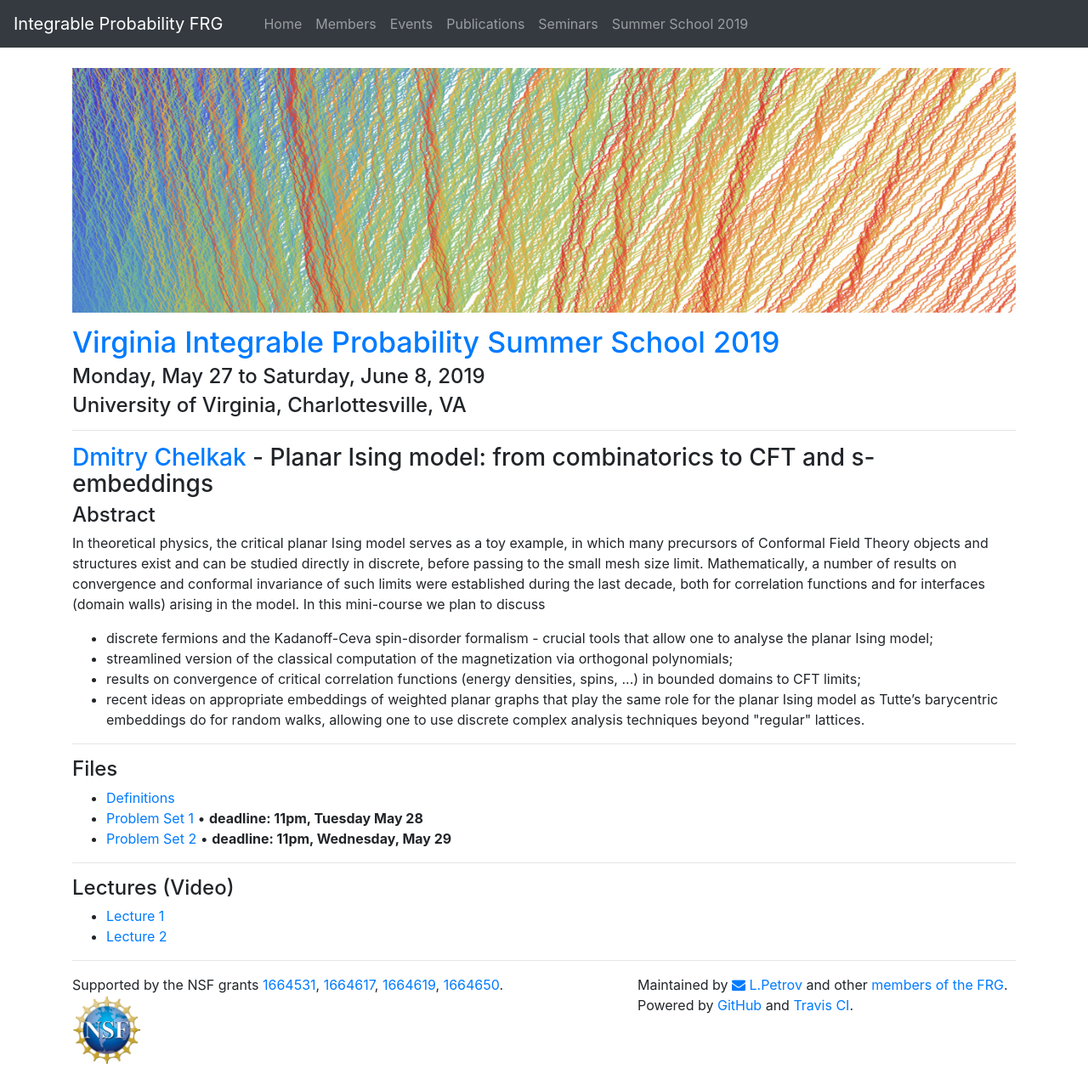
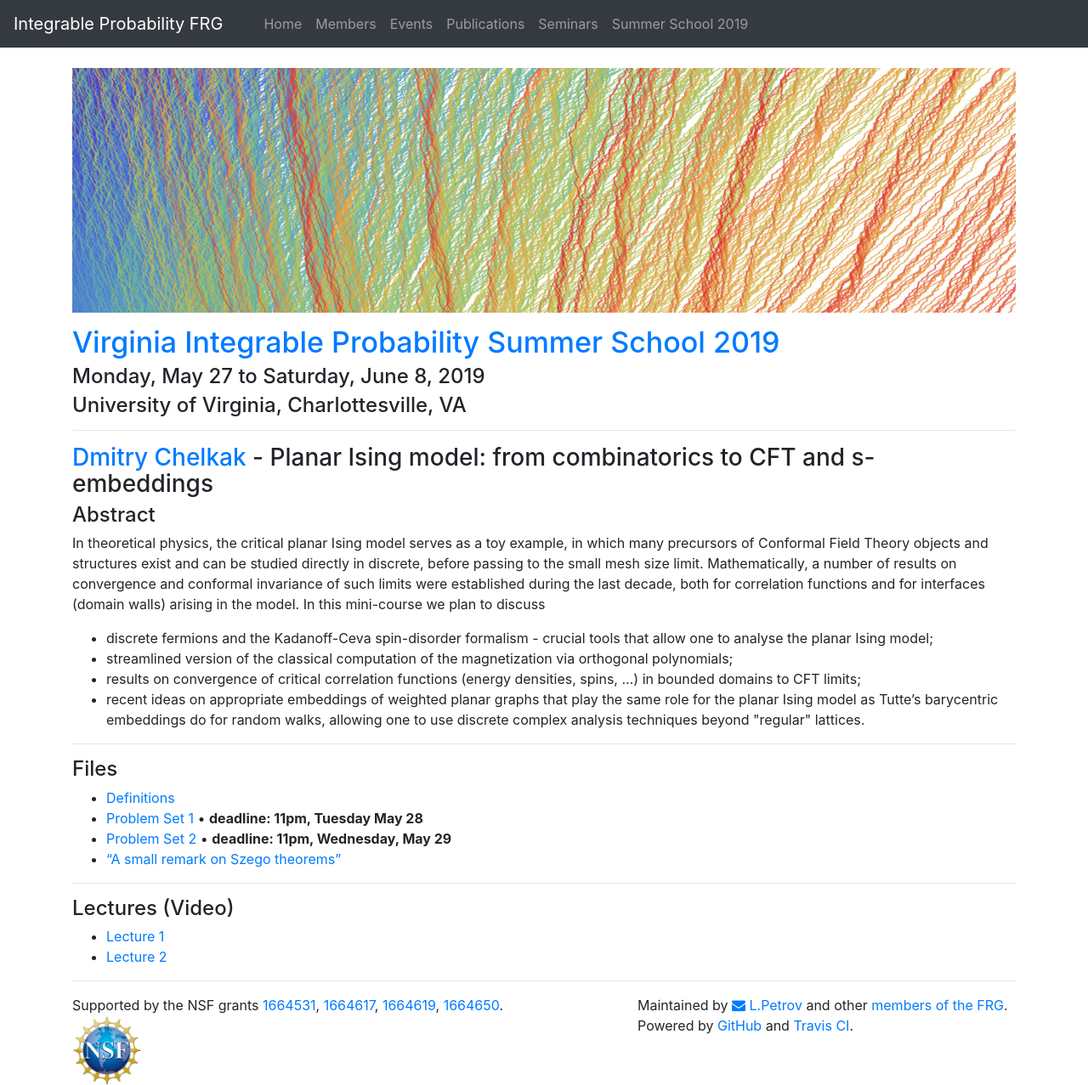
Before and after one commit to int-prob/int-prob-code, a Jekyll site: the page built from vipss2019/chelkak.md, in a window 1280 px wide. Shown: the whole page at 85% size. Built offline with Jekyll 4.4.1, drawn with Linux system fonts in a browser that asks for light colours; nearby versions of some CDN libraries; before the commit the page ends 1253 px from its top, so only the background shows below that.

Commit message:
update chelkak.md at Wed May 29 09:07:23 EDT 2019

```diff
--- a/vipss2019/chelkak.md
+++ b/vipss2019/chelkak.md
@@ -34,6 +34,7 @@ In theoretical physics, the critical planar Ising model serves as a toy example,
 - [Definitions]({{site.url}}/vipss2019/chelkak/Def_VA2019_1.pdf)
 - [Problem Set 1]({{site.url}}/vipss2019/chelkak/IsingVirginia_TA1.pdf) &bull; **deadline: 11pm, Tuesday May 28**
 - [Problem Set 2]({{site.url}}/vipss2019/chelkak/IsingVirginia_TA2.pdf) &bull; **deadline: 11pm, Wednesday, May 29**
+- ["A small remark on Szego theorems"]({{site.url}}/vipss2019/chelkak/remark_on_OPUS.pdf)
 
 
 ---
```
